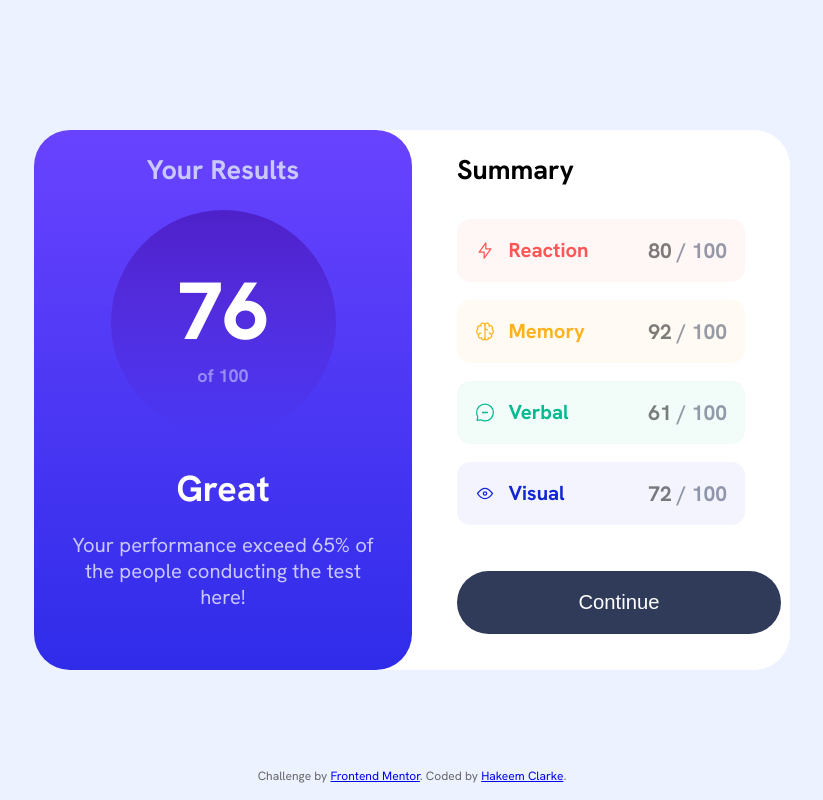
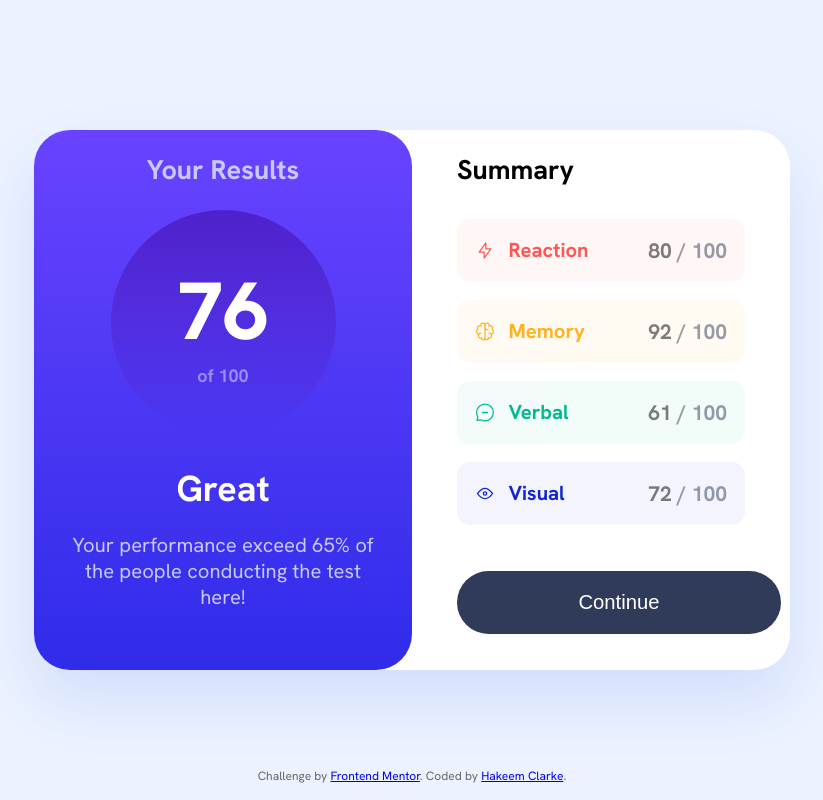
Before and after one commit to hakeem-jc/results-summary, a React (Vite) app: page / in a window 1280 px wide. Shown: the whole page, without its empty margins (228-1051 px from the left). Built offline with nearby package versions, Linux system fonts and the light colour scheme.

Commit message:
Add box shadow to component

```diff
--- a/src/App.css
+++ b/src/App.css
@@ -13,6 +13,7 @@
     display: flex;
     background-color: #fff;
     border-radius: 2rem;
+    box-shadow: 0px 30px 60px rgba(61, 108, 236, 0.15);
 }
 
 .results__info {
```
